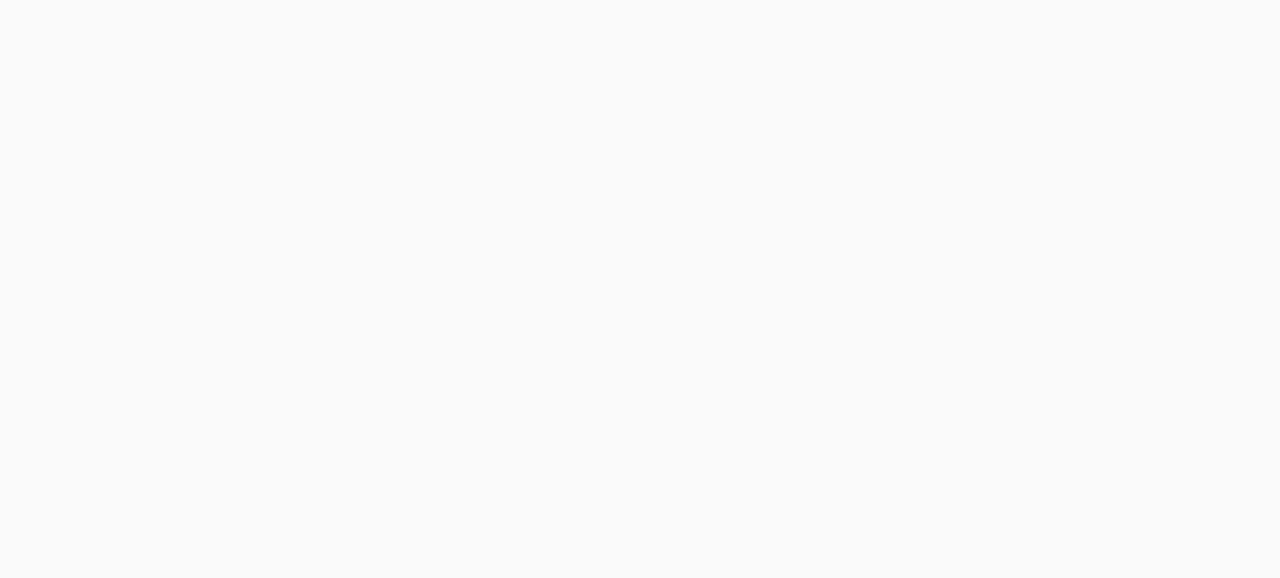
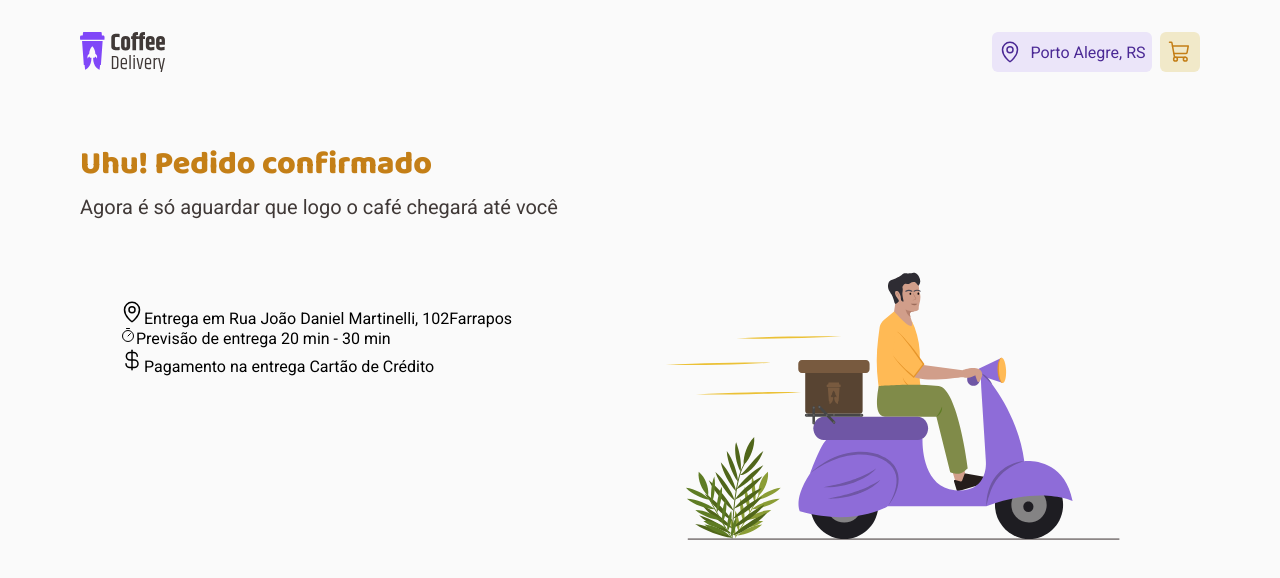
Before and after one commit to Elencio/Ceoffe-Deliver-react-Desafio-2, a React (Vite) app: page /success in a window 1280 px wide. Before the commit this address had no page. Shown: the top 578 px of the page. Built offline with nearby package versions, Linux system fonts and the light colour scheme.

Commit message:
Adicionando a page success

```diff
--- a/src/Router.tsx
+++ b/src/Router.tsx
@@ -2,13 +2,14 @@ import { Routes, Route } from 'react-router-dom'
 import { DefaultLayout } from './layouts/DefaultLayout'
 import { Checkout } from './pages/Checkout/Checkout'
 import { Home } from './pages/Home'
-
+import { Success } from './pages/Success'
 export function Router() {
   return (
     <Routes>
       <Route path="/" element={<DefaultLayout />}>
         <Route path="/" element={<Home />} />
         <Route path="/checkout" element={<Checkout />} />
+        <Route path="/success" element={<Success />} />
       </Route>
     </Routes>
   )
--- a/src/pages/Checkout/Checkout.tsx
+++ b/src/pages/Checkout/Checkout.tsx
@@ -9,6 +9,7 @@ import {
   Plus,
   Trash,
 } from 'phosphor-react'
+import { NavLink } from 'react-router-dom'
 import Cofee1 from '../../assets/Coffee1.svg'
 
 import {
@@ -177,7 +178,9 @@ export function Checkout() {
               <strong>R$ 33,20</strong>{' '}
             </div>
           </TotalPrices>
-          <button>Finalizar Pedido</button>
+          <NavLink to="/Success">
+            <button> Finalizar Pedido</button>
+          </NavLink>
         </CheckingOutTheOptions>
       </div>
     </ContainerCheckout>
--- /dev/null
+++ b/src/pages/Success/index.tsx
@@ -0,0 +1,40 @@
+import { CurrencyDollar, MapPin, Timer } from 'phosphor-react'
+import Image from '../../assets/LustrationImage.svg'
+import {
+  ContainerSuccessPayment,
+  ContentHeader,
+  InformationContainer,
+  InfoDetails,
+} from './styles'
+
+export function Success() {
+  return (
+    <ContainerSuccessPayment>
+      <ContentHeader>
+        <strong>Uhu! Pedido confirmado</strong>
+        <span>Agora é só aguardar que logo o café chegará até você</span>
+      </ContentHeader>
+
+      <InformationContainer>
+        <InfoDetails>
+          <div>
+            <div>
+              <MapPin size={24} />
+              <span>Entrega em Rua João Daniel Martinelli, 102Farrapos</span>
+            </div>
+            <div>
+              <Timer />
+              <span>Previsão de entrega 20 min - 30 min </span>
+            </div>
+            <div>
+              <CurrencyDollar size={24} />
+              <span>Pagamento na entrega Cartão de Crédito</span>
+            </div>
+          </div>
+        </InfoDetails>
+
+        <img src={Image} alt="" />
+      </InformationContainer>
+    </ContainerSuccessPayment>
+  )
+}
--- /dev/null
+++ b/src/pages/Success/styles.ts
@@ -0,0 +1,50 @@
+import styled from 'styled-components'
+
+export const ContainerSuccessPayment = styled.div`
+  margin-top: 4.5rem;
+  display: flex;
+  flex-direction: column;
+  gap: 2.5rem;
+`
+export const ContentHeader = styled.div`
+  display: flex;
+  flex-direction: column;
+  gap: 0.5rem;
+
+  strong {
+    font-family: 'Baloo 2';
+    font-style: normal;
+    font-weight: 800;
+    font-size: 32px;
+    line-height: 130%;
+    color: ${(props) => props.theme['yellow-dark']};
+  }
+
+  span {
+    font-family: 'Roboto';
+    font-style: normal;
+    font-weight: 400;
+    font-size: 20px;
+    line-height: 130%;
+    color: ${(props) => props.theme['base-subtitle']};
+    font-stretch: 100;
+  }
+`
+
+export const InformationContainer = styled.div`
+  display: flex;
+  gap: 6.375rem;
+`
+export const InfoDetails = styled.div`
+  display: flex;
+  flex-direction: column;
+  gap: 2rem;
+  padding: 2.5rem;
+  border: 1px solid
+    linear-gradient(
+      101deg,
+      rgba(219, 172, 44, 1) 100%,
+      rgba(128, 71, 248, 1) 100%
+    );
+  border-radius: 6px 36px;
+`
```
Also changed, not shown: src/assets/LustrationImage.svg (added).
